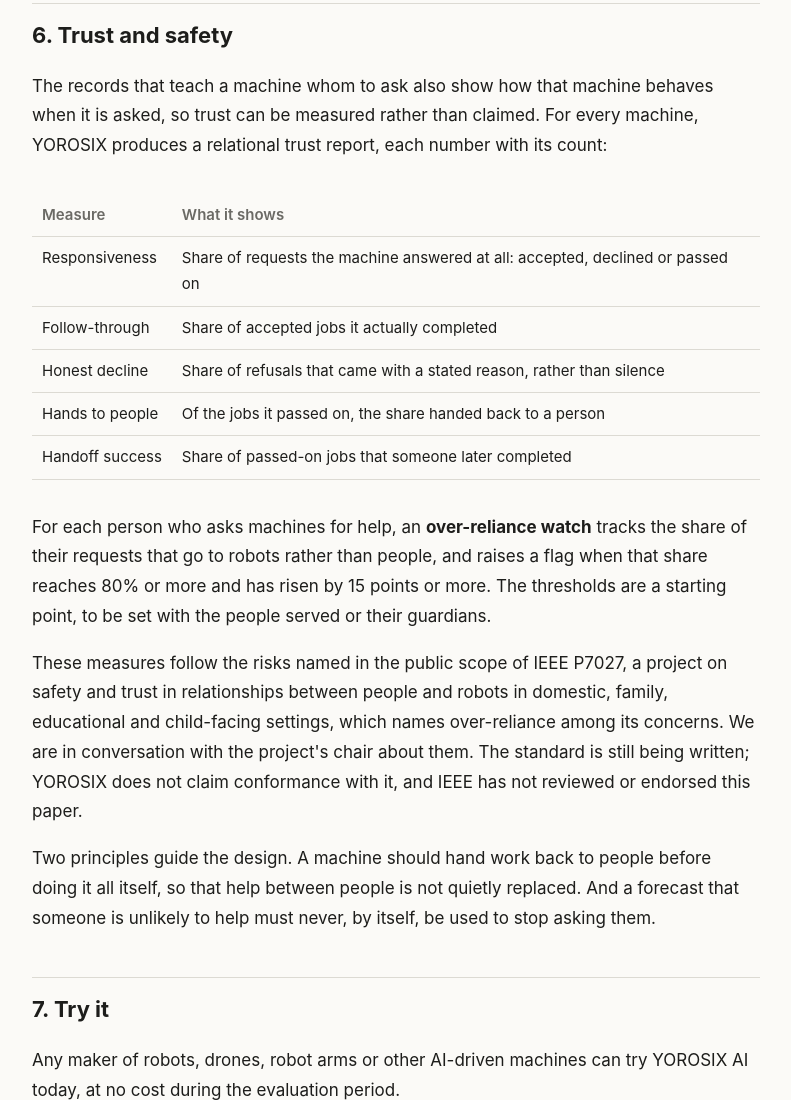
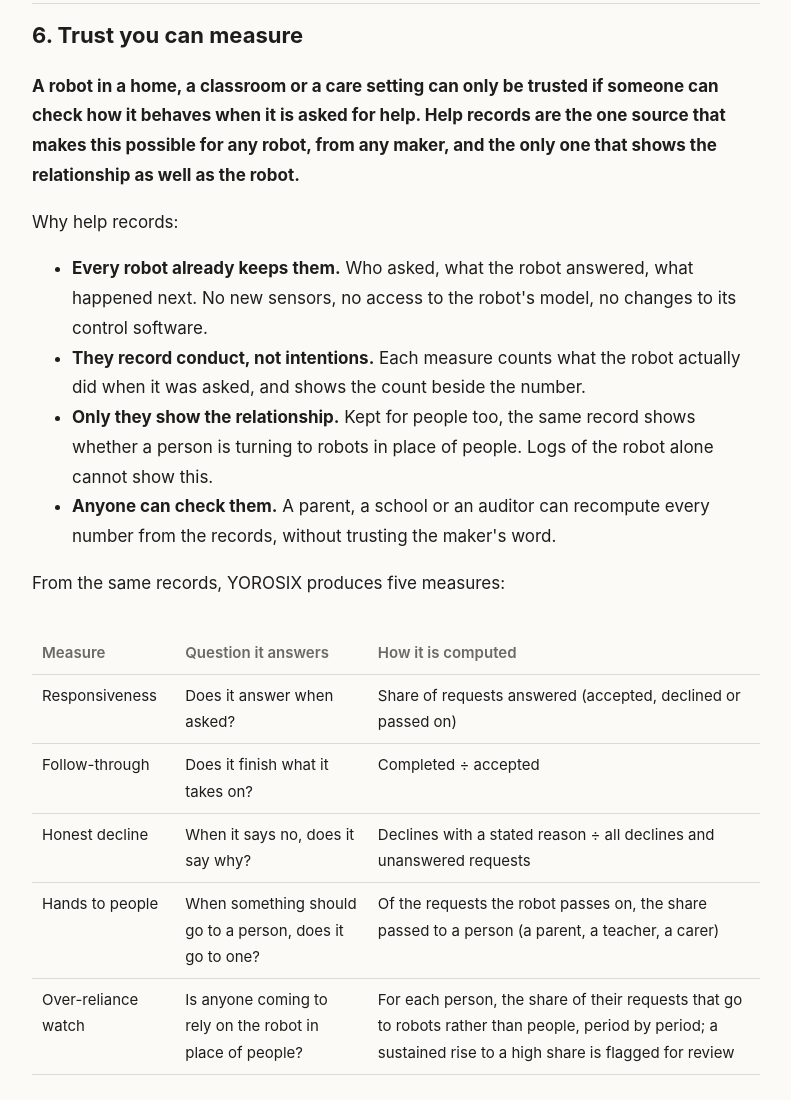
Before and after one commit to kazutakahayashiyorosix/yorosix-ai-whitepaper, a plain HTML site: page index.html in a window 1280 px wide. Shown: the part 3359-4459 px from the top of the page, without its empty margins (244-1035 px from the left). Drawn offline with Linux system fonts and the light colour scheme.

Commit message:
White paper: trust section aligned with the five relational measures
Co-Authored-By: Claude Opus 5.5 <noreply@anthropic.com>
Claude-Session: https://claude.ai/code/session_011jRQQKd17wd4gXDHzEdnaE

```diff
--- a/index.html
+++ b/index.html
@@ -153,55 +153,83 @@ a number means little). Comparing sites, or showing that YOROSIX AI
 improves a real fleet over its own baseline, needs about 2,000 to 5,000
 logged requests per fleet. Gathering those records with partner fleets
 is the next stage.</p>
-<h2 id="6-trust-and-safety">6. Trust and safety</h2>
-<p>The records that teach a machine whom to ask also show how that
-machine behaves when it is asked, so trust can be measured rather than
-claimed. For every machine, YOROSIX produces a relational trust report,
-each number with its count:</p>
+<h2 id="6-trust-you-can-measure">6. Trust you can measure</h2>
+<p><strong>A robot in a home, a classroom or a care setting can only be
+trusted if someone can check how it behaves when it is asked for help.
+Help records are the one source that makes this possible for any robot,
+from any maker, and the only one that shows the relationship as well as
+the robot.</strong></p>
+<p>Why help records:</p>
+<ul>
+<li><strong>Every robot already keeps them.</strong> Who asked, what the
+robot answered, what happened next. No new sensors, no access to the
+robot's model, no changes to its control software.</li>
+<li><strong>They record conduct, not intentions.</strong> Each measure
+counts what the robot actually did when it was asked, and shows the
+count beside the number.</li>
+<li><strong>Only they show the relationship.</strong> Kept for people
+too, the same record shows whether a person is turning to robots in
+place of people. Logs of the robot alone cannot show this.</li>
+<li><strong>Anyone can check them.</strong> A parent, a school or an
+auditor can recompute every number from the records, without trusting
+the maker's word.</li>
+</ul>
+<p>From the same records, YOROSIX produces five measures:</p>
 <div class="wrap"><table>
 <thead>
 <tr class="header">
 <th>Measure</th>
-<th>What it shows</th>
+<th>Question it answers</th>
+<th>How it is computed</th>
 </tr>
 </thead>
 <tbody>
 <tr class="odd">
 <td>Responsiveness</td>
-<td>Share of requests the machine answered at all: accepted, declined or
-passed on</td>
+<td>Does it answer when asked?</td>
+<td>Share of requests answered (accepted, declined or passed on)</td>
 </tr>
 <tr class="even">
 <td>Follow-through</td>
-<td>Share of accepted jobs it actually completed</td>
+<td>Does it finish what it takes on?</td>
+<td>Completed ÷ accepted</td>
 </tr>
 <tr class="odd">
 <td>Honest decline</td>
-<td>Share of refusals that came with a stated reason, rather than
-silence</td>
+<td>When it says no, does it say why?</td>
+<td>Declines with a stated reason ÷ all declines and unanswered
+requests</td>
 </tr>
 <tr class="even">
 <td>Hands to people</td>
-<td>Of the jobs it passed on, the share handed back to a person</td>
+<td>When something should go to a person, does it go to one?</td>
+<td>Of the requests the robot passes on, the share passed to a person (a
+parent, a teacher, a carer)</td>
 </tr>
 <tr class="odd">
-<td>Handoff success</td>
-<td>Share of passed-on jobs that someone later completed</td>
+<td>Over-reliance watch</td>
+<td>Is anyone coming to rely on the robot in place of people?</td>
+<td>For each person, the share of their requests that go to robots
+rather than people, period by period; a sustained rise to a high share
+is flagged for review</td>
 </tr>
 </tbody>
 </table></div>
-<p>For each person who asks machines for help, an <strong>over-reliance
-watch</strong> tracks the share of their requests that go to robots
-rather than people, and raises a flag when that share reaches 80% or
-more and has risen by 15 points or more. The thresholds are a starting
-point, to be set with the people served or their guardians.</p>
+<p>The first three describe the robot's own conduct. The last two
+describe the relationship. They are meant to reward appropriate
+reliance, where people rely on the robot for what it does well, and to
+make over-reliance visible early, not to push reliance up. The point at
+which the watch raises a flag is set locally, with the people served or
+their guardians; for example, a share of 80% or more that has risen by
+15 points or more. The report can also show how often passed-on requests
+were completed by someone.</p>
 <p>These measures follow the risks named in the public scope of IEEE
 P7027, a project on safety and trust in relationships between people and
 robots in domestic, family, educational and child-facing settings, which
 names over-reliance among its concerns. We are in conversation with the
-project's chair about them. The standard is still being written; YOROSIX
-does not claim conformance with it, and IEEE has not reviewed or
-endorsed this paper.</p>
+project's chair. The standard is still being written; YOROSIX does not
+claim conformance with it, and IEEE has not reviewed or endorsed this
+paper.</p>
 <p>Two principles guide the design. A machine should hand work back to
 people before doing it all itself, so that help between people is not
 quietly replaced. And a forecast that someone is unlikely to help must
```
Also changed, not shown: ja/index.html (+29 -12 lines), 2 other files.
